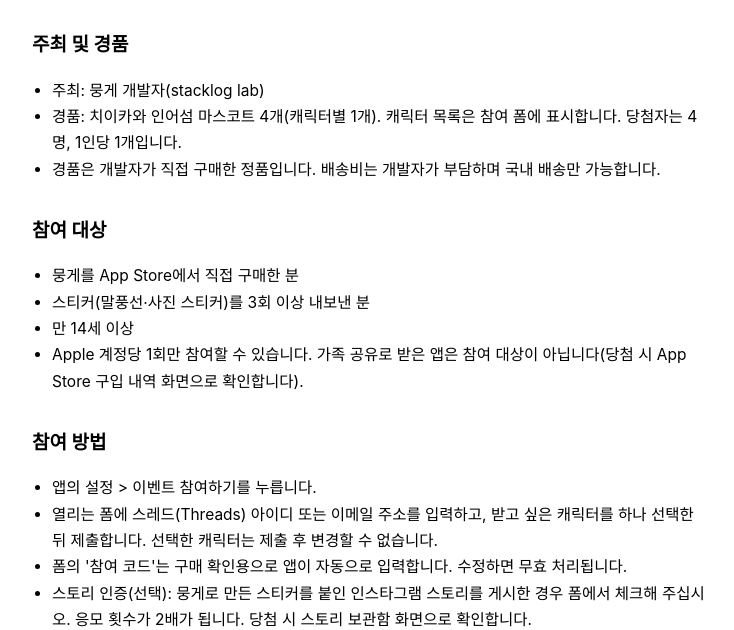
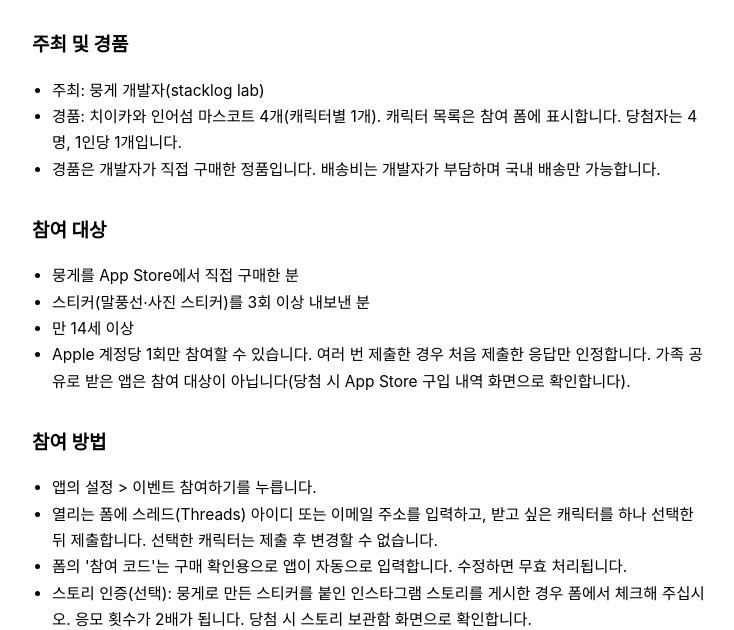
Before and after one commit to stacklog-lab/mungge, a plain HTML site: page event.html in a window 1280 px wide. Shown: the part 170-800 px from the top of the page, without its empty margins (268-1002 px from the left). Drawn offline with Linux system fonts and the light colour scheme.

Commit message:
Event rules: duplicate submissions keep only the first response

```diff
--- a/event.html
+++ b/event.html
@@ -15,7 +15,7 @@
 <li>뭉게를 App Store에서 직접 구매한 분</li>
 <li>스티커(말풍선·사진 스티커)를 3회 이상 내보낸 분</li>
 <li>만 14세 이상</li>
-<li>Apple 계정당 1회만 참여할 수 있습니다. 가족 공유로 받은 앱은 참여 대상이 아닙니다(당첨 시 App Store 구입 내역 화면으로 확인합니다).</li>
+<li>Apple 계정당 1회만 참여할 수 있습니다. 여러 번 제출한 경우 처음 제출한 응답만 인정합니다. 가족 공유로 받은 앱은 참여 대상이 아닙니다(당첨 시 App Store 구입 내역 화면으로 확인합니다).</li>
 </ul>
 <h2>참여 방법</h2>
 <ul>
```
